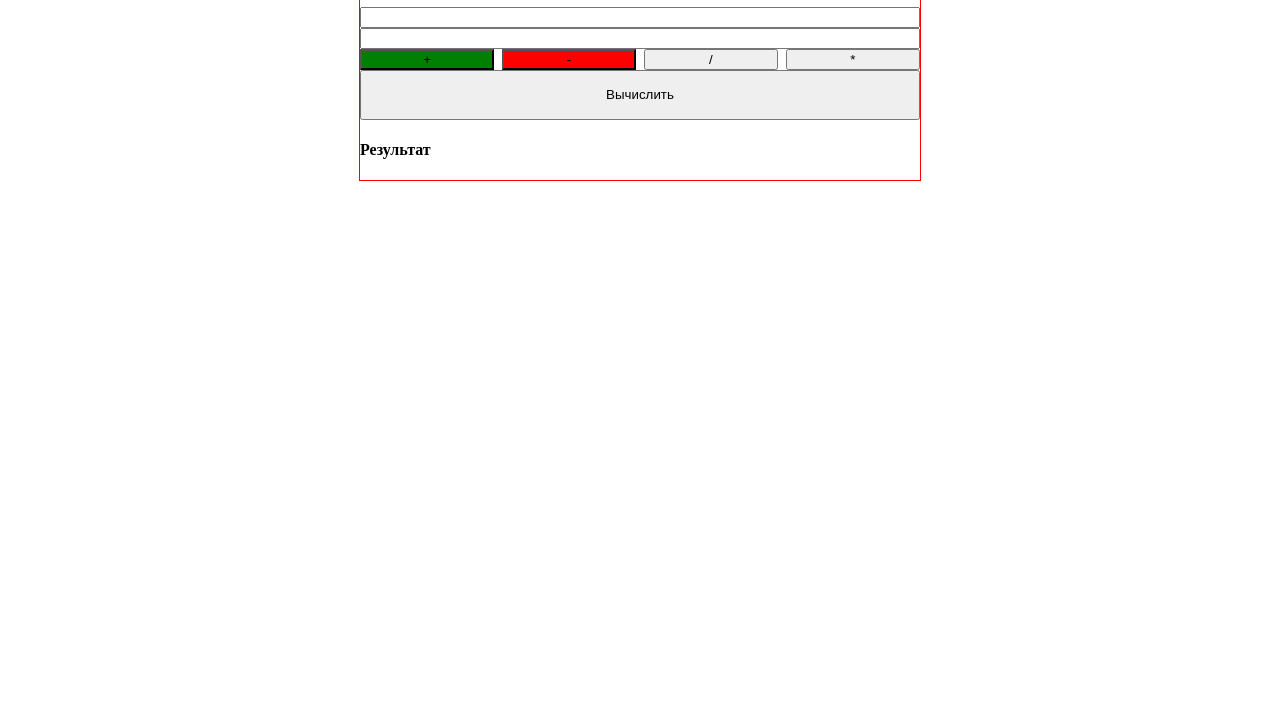
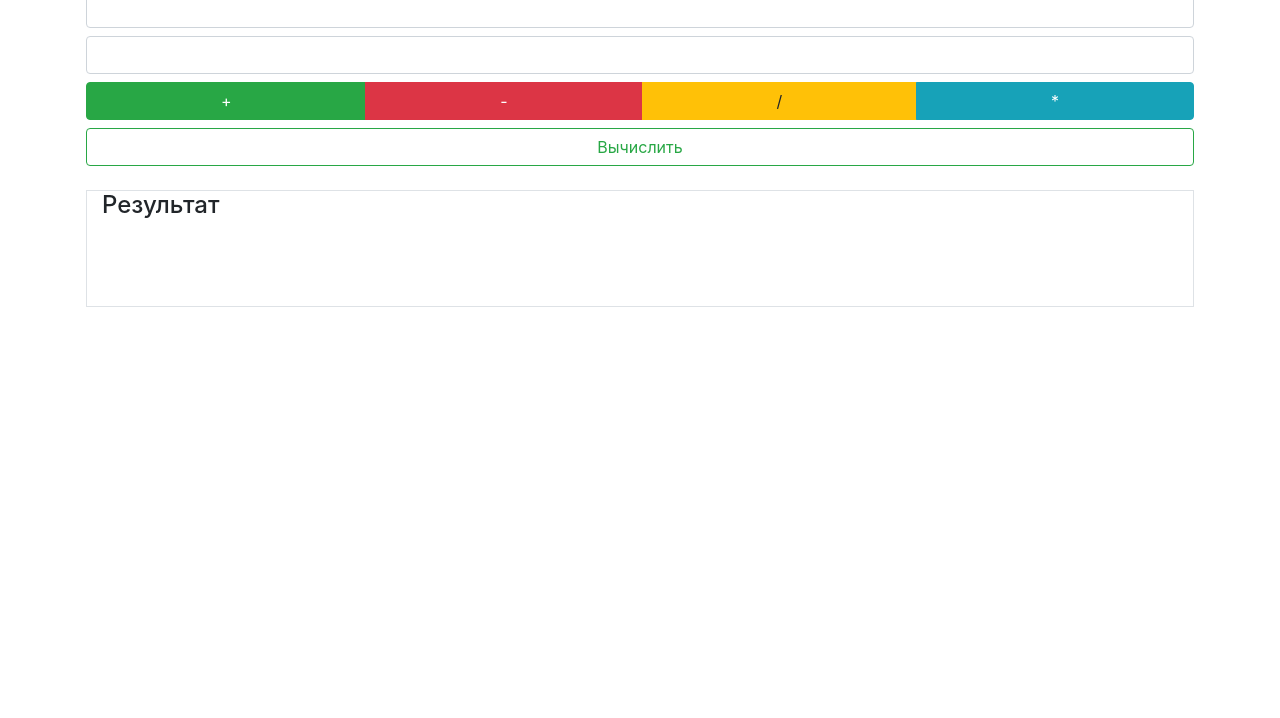
Before and after one commit to lomeshyza/calc, a plain HTML site: page index.html in a window 1280 px wide. Shown: the part 82-800 px from the top of the page. Drawn offline with nearby package versions, Linux system fonts and the light colour scheme.

Commit message:
feat:Добавить опции,bootstrap

```diff
--- a/index.html
+++ b/index.html
@@ -1,32 +1,38 @@
+
 <!DOCTYPE html>
 <html lang="en">
 <head>
     <meta charset="UTF-8">
     <meta name="viewport" content="width=device-width, initial-scale=1.0">
-    <title>Document</title>
-    <link rel="stylesheet" href="styles.css">
+    <title>Calculator</title>
+
+    <link href="https://stackpath.bootstrapcdn.com/bootstrap/4.5.2/css/bootstrap.min.css" rel="stylesheet">
+    <script src="https://code.jquery.com/jquery-3.5.1.slim.min.js"></script>
+    <script src="https://cdn.jsdelivr.net/npm/@popperjs/core@2.9.2/dist/umd/popper.min.js"></script>
+    <script src="https://stackpath.bootstrapcdn.com/bootstrap/4.5.2/js/bootstrap.min.js"></script>
+
+    <link href="/styles.css" rel="stylesheet">
     <script src="index.js" defer></script>
 </head>
 <body>
-    <div class="container">
+    <div class="container p-3">
         <h1>Калькулятор</h1>
-        <div class="calc">
-            <input  class="calc__input" id='input1'/>
-            <input  class="calc__input" id='input2'/>
-            <div class="calc__btn-container">
-                <button class="calc__btn calc__plus" id='plus'>+</button>
-                <button class="calc__btn calc__minus" id='minus'>-</button>
-                <button class="calc__btn calc__divide" id='divide'>/</button>
-                <button class="calc__btn calc__multiple" id='multiple'>*</button>
+
+            <input  class="form-control mb-2" id='input1'/>
+            <input  class="form-control" id='input2'/>
+            <div class="btn-group btn-group-m my-2">
+                <button class="btn btn__calc btn-success" id='plus'>+</button>
+                <button class="btn btn__calc btn-danger" id='minus'>-</button>
+                <button class="btn btn__calc btn-warning" id='divide'>/</button>
+                <button class="btn btn__calc btn-info" id='multiple'>*</button>
             </div>
-            <button class="calc__submit" id='submit'>Вычислить</button>
+            <button class="btn btn-outline-success btn-block" id='submit'>Вычислить</button>
 
-            <div class="calc__res-field">
+            <div class="container border my-4">
                 <h4>Результат</h4>
-                <p id='result'></p>
+                <p class='text h3' id='result'></p>
             </div>
-        </div>
+
     </div>
 
-</body>
 </html>
--- a/index.js
+++ b/index.js
@@ -1,3 +1,5 @@
+
+
 const resultElement=document.getElementById('result')
 const input1 =document.getElementById('input1')
 const input2 =document.getElementById('input2')
@@ -10,16 +12,20 @@ let action='+'
 console.log(action)
 
 plusBtn.onclick = function(){
+  submitBtn.className='btn btn-block btn-outline-success'
   action = '+'
 }
 
 minusBtn.onclick = function(){
+  submitBtn.className='btn btn-block btn-outline-danger'
   action = '-'
 }
 divideBtn.onclick = function(){
+  submitBtn.className='btn btn-block btn-outline-warning'
   action = '/'
   }
 multipleBtn.onclick = function(){
+  submitBtn.className='btn btn-block btn-outline-info'
   action = '*'
   }
 
--- a/styles.css
+++ b/styles.css
@@ -1,26 +1,6 @@
-.container {
-    max-width:70vh;
-    margin: 0 auto;
-
-    border:1px solid red;
+.text{
+min-height: 70px;
 }
-.calc {
-    display: flex;
-    flex-direction: column;
+.btn-group{
+  width: 100%;
 }
-.calc__submit {
-    height: 50px;
-}
-.calc__btn-container {
-    display: flex;
-    justify-content: space-between;
-}
-.calc__btn{
-    width:24%;
-}
-.calc__plus{
-    background-color: green;
-}
-.calc__minus{
-    background-color: red;
-}
```
